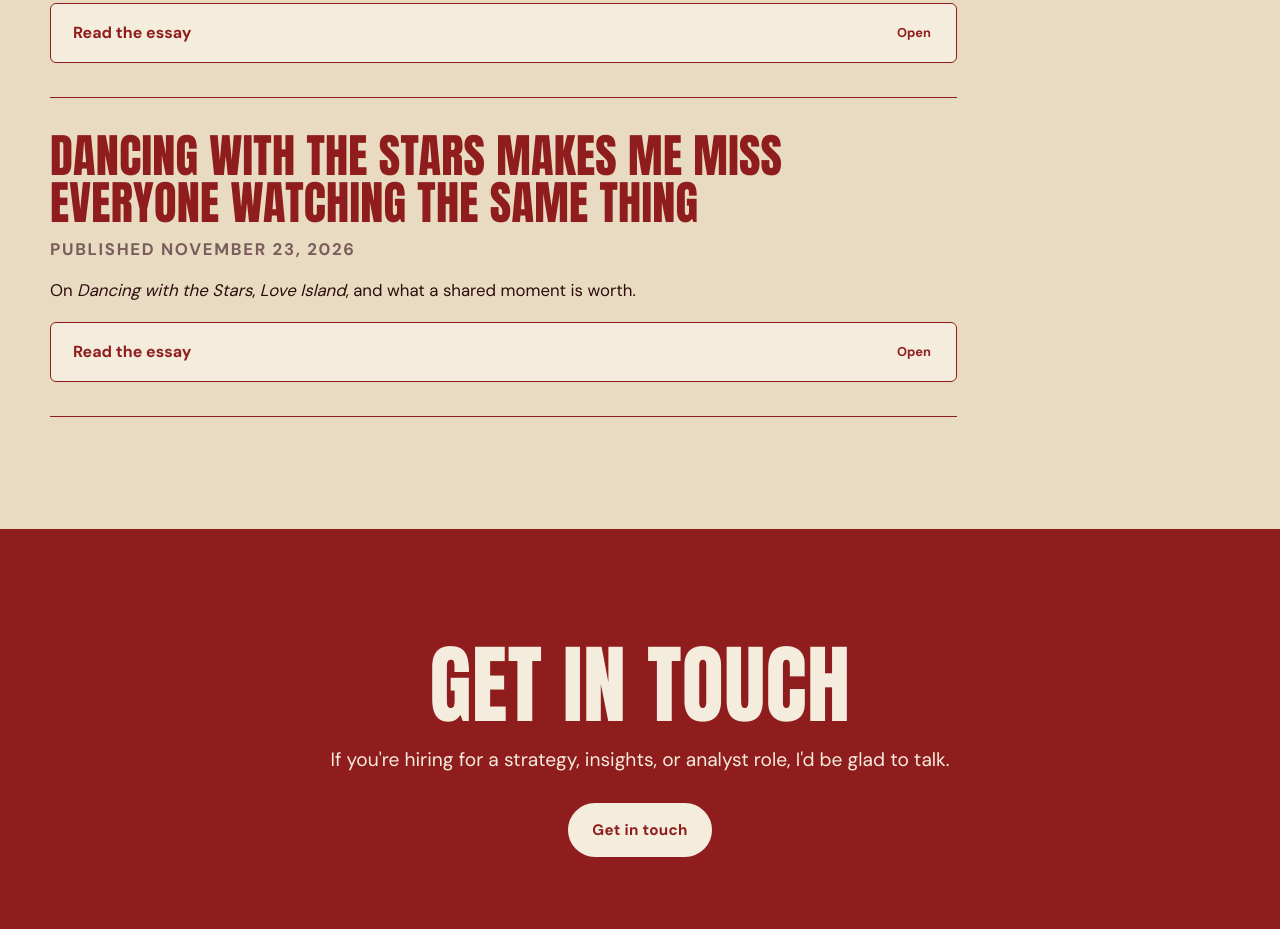
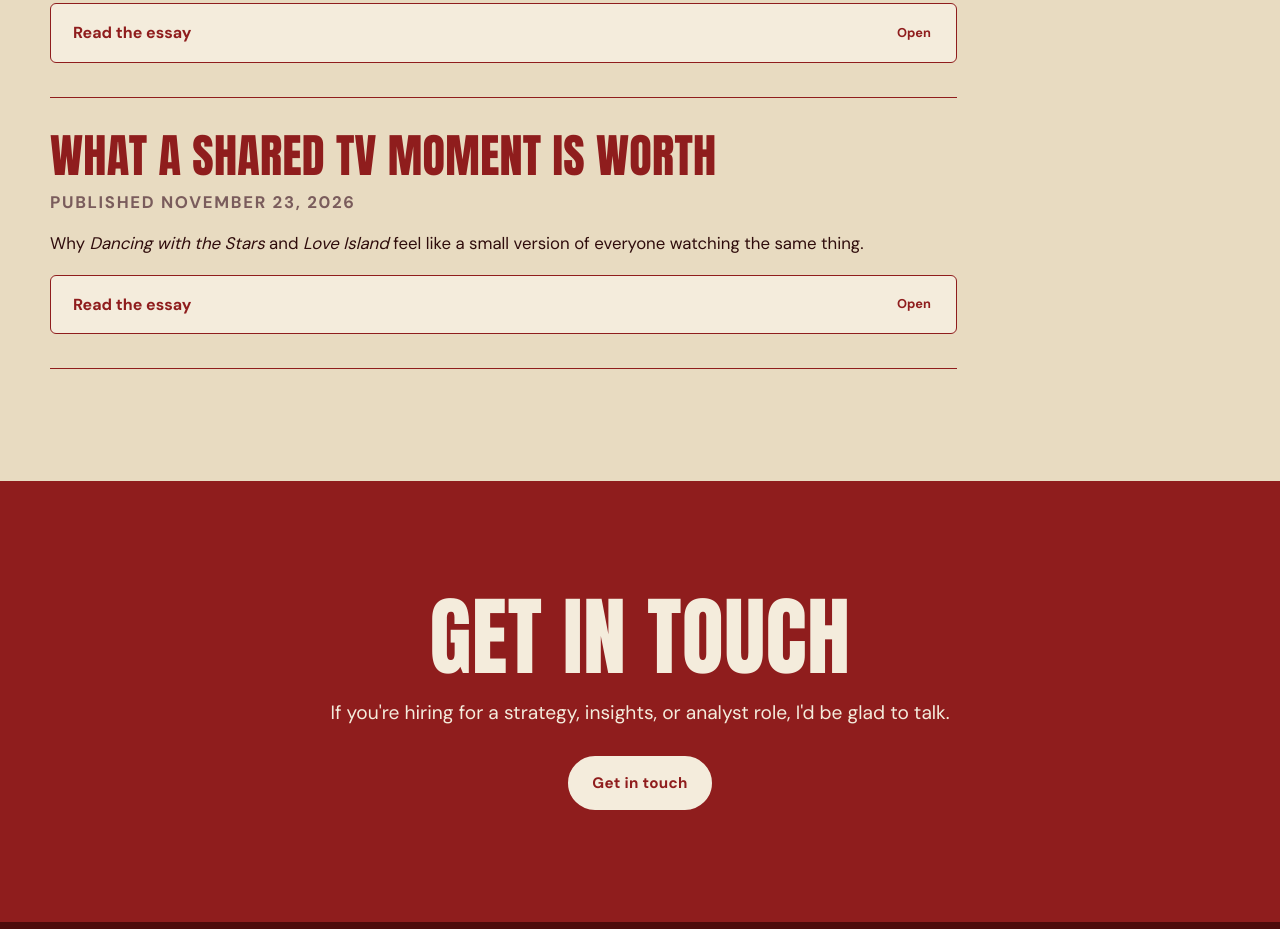
Before and after one commit to zoebaumrind/Portfolio, a plain HTML site: page culture-lab.html in a window 1280 px wide. Shown: the part 4539-5468 px from the top of the page. Drawn offline with Linux system fonts and the light colour scheme.

Commit message:
DWTS essay: new title and summary
Co-Authored-By: Claude Sonnet 5.5 <noreply@anthropic.com>
Claude-Session: https://claude.ai/code/session_01EPSQSbseygv67CpP8PZuq8

```diff
--- a/culture-lab.html
+++ b/culture-lab.html
@@ -459,9 +459,9 @@
       </article>
 
       <article class="essay-entry" id="essay-dwts">
-        <h3 class="display">Dancing with the Stars makes me miss everyone watching the same thing</h3>
+        <h3 class="display">What a shared TV moment is worth</h3>
         <p class="pub-date">Published <time datetime="2026-11-23">November 23, 2026</time></p>
-        <p>On <em>Dancing with the Stars</em>, <em>Love Island</em>, and what a shared moment is worth.</p>
+        <p>Why <em>Dancing with the Stars</em> and <em>Love Island</em> feel like a small version of everyone watching the same thing.</p>
         <details class="full-list essay-more">
           <summary><span>Read the essay</span><span class="toggle">Open</span></summary>
           <div class="essay-body">
```
Also changed, not shown: index.html (+2 -2 lines).
